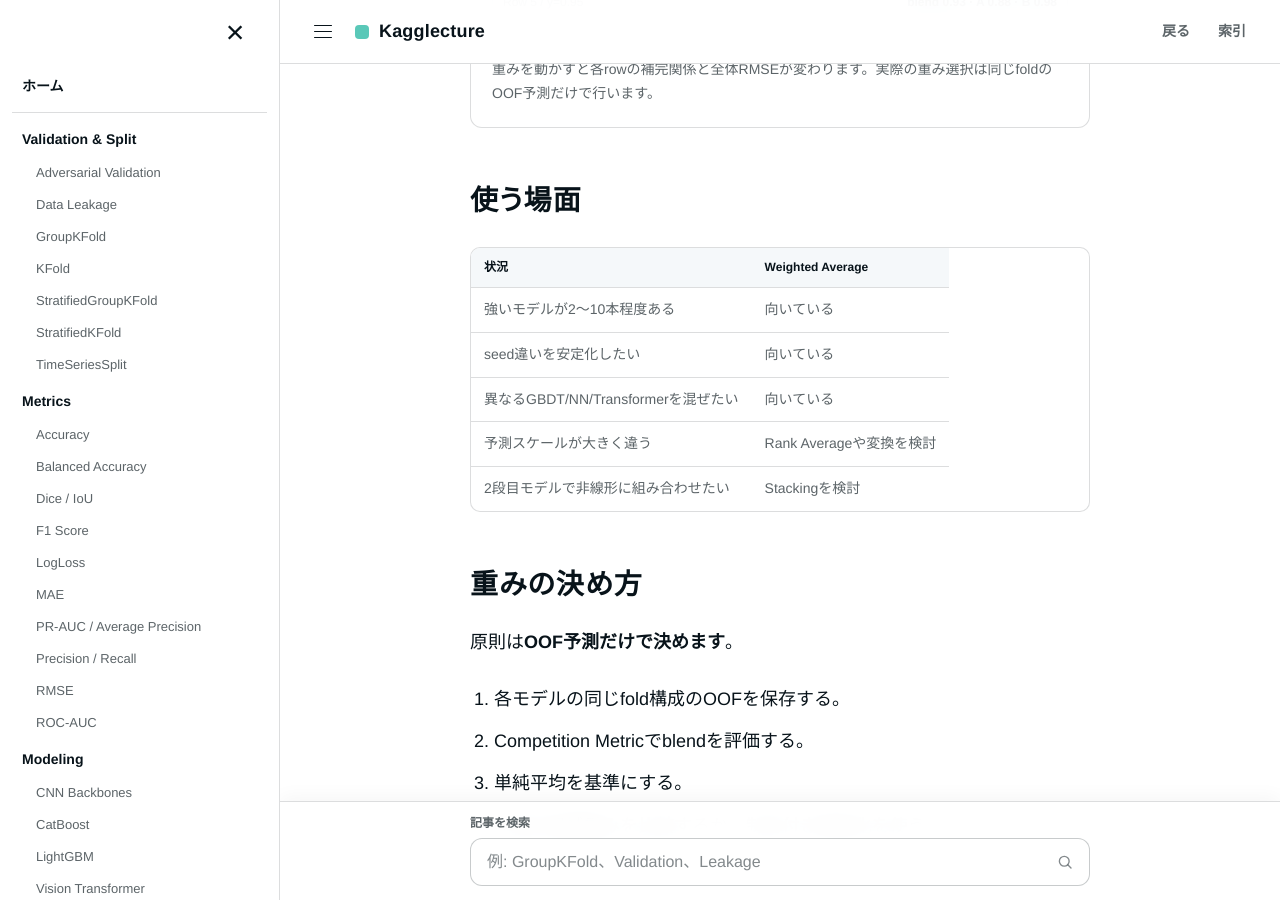
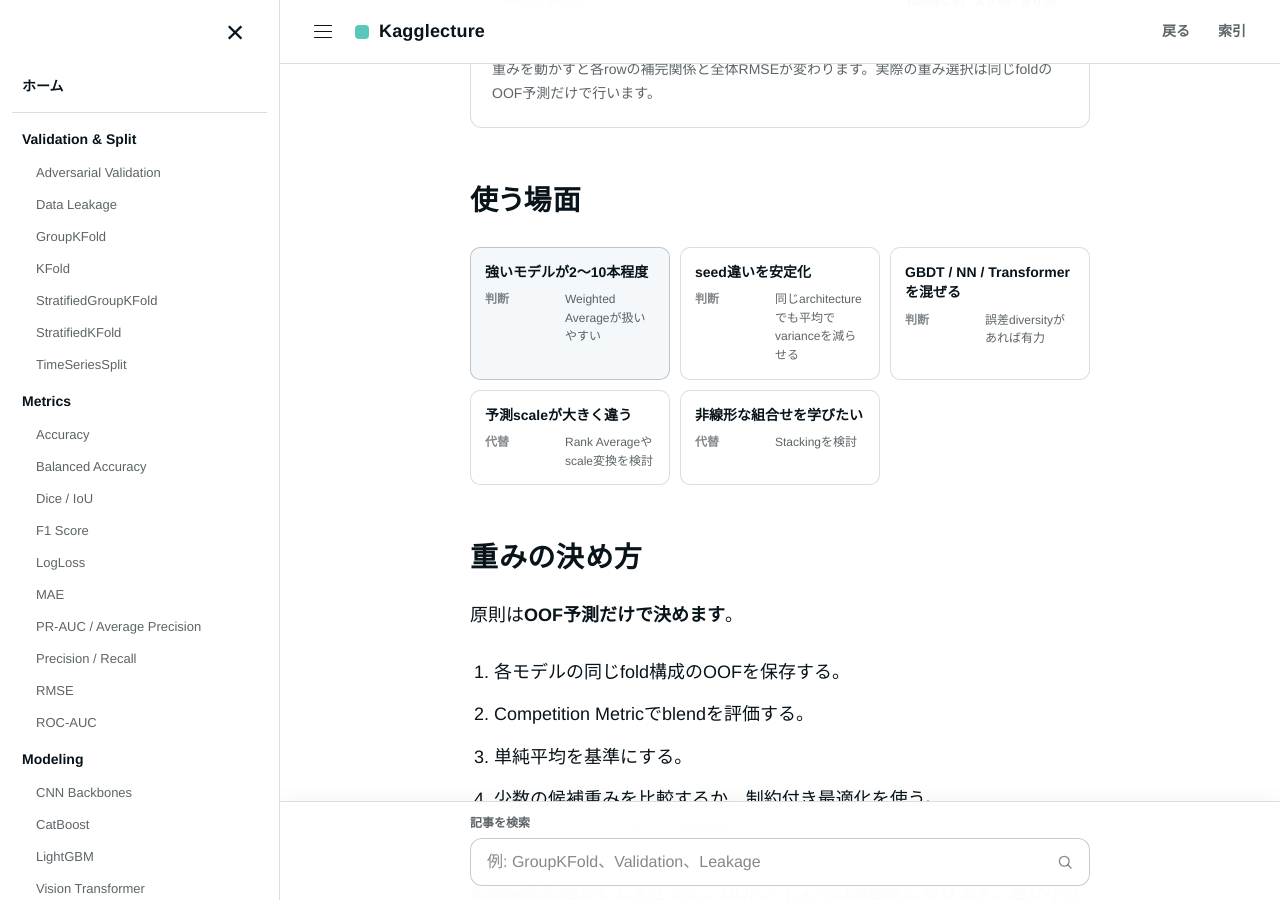
Before and after one commit to morikazu1119/Kagglecture, a Jekyll site: the page built from wiki/ensemble/weighted-average.md, in a window 1280 px wide and 900 px high, scrolled down 1418 px. Built offline with Jekyll 4.4.1, drawn with Linux system fonts in a browser that asks for light colours.

Commit message:
refactor: render Weighted Average use cases as HTML cards

```diff
--- a/wiki/ensemble/weighted-average.md
+++ b/wiki/ensemble/weighted-average.md
@@ -42,26 +42,10 @@ $$
 下の模式OOFではModel A/Bの重みを動かせます。重みを変えるとrowごとの補完関係と全体RMSEが同時に変わります。
 
 <div class="interactive-viz" data-interactive="blend-weight">
-  <div class="interactive-viz__header">
-    <div>
-      <div class="interactive-viz__title">Model A / Bのblend weightを動かす</div>
-      <p class="interactive-viz__subtitle">単体性能だけでなく、どのsampleで誤差を補い合うかを見るのがEnsembleの要点です。</p>
-    </div>
-    <span class="interactive-status" data-blend-status data-state="safe">A 50% / B 50%</span>
-  </div>
+  <div class="interactive-viz__header"><div><div class="interactive-viz__title">Model A / Bのblend weightを動かす</div><p class="interactive-viz__subtitle">単体性能だけでなく、どのsampleで誤差を補い合うかを見るのがEnsembleの要点です。</p></div><span class="interactive-status" data-blend-status data-state="safe">A 50% / B 50%</span></div>
   <p class="interactive-note">模式例。target・予測・RMSEは理解用の人工データです。</p>
-  <div class="interactive-control-row">
-    <span class="interactive-control-label">Aの重み</span>
-    <label class="interactive-range">
-      <input type="range" min="0" max="100" step="5" value="50" data-blend-weight aria-label="Model Aのblend weight">
-      <span class="interactive-range-labels"><span>0%（Bのみ）</span><span>100%（Aのみ）</span></span>
-    </label>
-  </div>
-  <div class="metric-grid">
-    <div class="metric-card"><span>Blend RMSE</span><strong data-blend-rmse>0.000</strong></div>
-    <div class="metric-card"><span>Model A</span><strong>weight = w</strong></div>
-    <div class="metric-card"><span>Model B</span><strong>weight = 1-w</strong></div>
-  </div>
+  <div class="interactive-control-row"><span class="interactive-control-label">Aの重み</span><label class="interactive-range"><input type="range" min="0" max="100" step="5" value="50" data-blend-weight aria-label="Model Aのblend weight"><span class="interactive-range-labels"><span>0%（Bのみ）</span><span>100%（Aのみ）</span></span></label></div>
+  <div class="metric-grid"><div class="metric-card"><span>Blend RMSE</span><strong data-blend-rmse>0.000</strong></div><div class="metric-card"><span>Model A</span><strong>weight = w</strong></div><div class="metric-card"><span>Model B</span><strong>weight = 1-w</strong></div></div>
   <div class="interactive-list" data-blend-rows></div>
   <p class="interactive-explanation" data-blend-explanation aria-live="polite">重みは同じfoldのOOF予測で決めます。</p>
   <noscript><p class="interactive-explanation">Weighted Averageの重みはPublic LBではなく、同じValidation splitのOOF予測で比較して決めます。</p></noscript>
@@ -69,13 +53,13 @@ $$
 
 ## 使う場面 {#use-cases}
 
-| 状況 | Weighted Average |
-|---|---|
-| 強いモデルが2〜10本程度ある | 向いている |
-| seed違いを安定化したい | 向いている |
-| 異なるGBDT/NN/Transformerを混ぜたい | 向いている |
-| 予測スケールが大きく違う | Rank Averageや変換を検討 |
-| 2段目モデルで非線形に組み合わせたい | Stackingを検討 |
+<div class="comparison-board" aria-label="Weighted Averageが向く状況">
+  <section class="comparison-card is-primary"><h4>強いモデルが2〜10本程度</h4><dl><dt>判断</dt><dd>Weighted Averageが扱いやすい</dd></dl></section>
+  <section class="comparison-card"><h4>seed違いを安定化</h4><dl><dt>判断</dt><dd>同じarchitectureでも平均でvarianceを減らせる</dd></dl></section>
+  <section class="comparison-card"><h4>GBDT / NN / Transformerを混ぜる</h4><dl><dt>判断</dt><dd>誤差diversityがあれば有力</dd></dl></section>
+  <section class="comparison-card"><h4>予測scaleが大きく違う</h4><dl><dt>代替</dt><dd>Rank Averageやscale変換を検討</dd></dl></section>
+  <section class="comparison-card"><h4>非線形な組合せを学びたい</h4><dl><dt>代替</dt><dd>Stackingを検討</dd></dl></section>
+</div>
 
 ## 重みの決め方 {#weight-selection}
 
```
